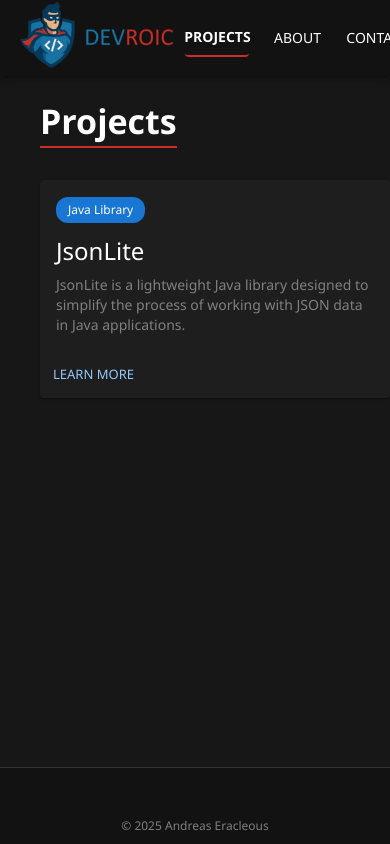
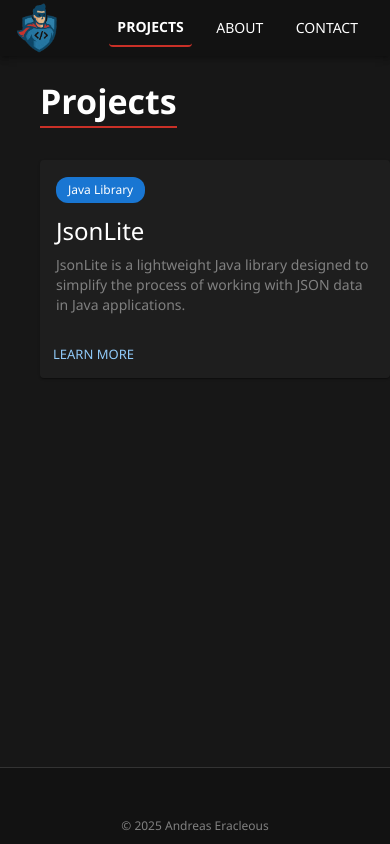
Before and after one commit to Devroic/devroic-ui, a React (Vite) app: page / in a window 390 px wide. Built offline with nearby package versions, Linux system fonts and the light colour scheme; some icons are missing.

Commit message:
Revert "Update Header.tsx"
This reverts commit b275fb41949adac26189332aac3f838a036cb7e9.

```diff
--- a/src/components/Header.tsx
+++ b/src/components/Header.tsx
@@ -1,17 +1,22 @@
-import { AppBar, Box, Button, Toolbar } from "@mui/material";
+import { AppBar, Box, Button, Toolbar, useMediaQuery } from "@mui/material";
+import { useTheme } from "@mui/material/styles";
 import { Link, NavLink } from "react-router-dom";
 import { appBarMenu } from "../constants/appBar";
 import { colors } from "../constants/colors";
 
 const Header = () => {
-  // const theme = useTheme();
-  // const isSmallScreen = useMediaQuery(theme.breakpoints.down("sm")); // <600px
+  const theme = useTheme();
+  const isSmallScreen = useMediaQuery(theme.breakpoints.down("sm")); // <600px
 
   return (
     <AppBar position="static" sx={{ bgcolor: colors.background }}>
       <Toolbar>
         <Link to={"/"}>
-          <img src="/icons/full-logo.png" alt="Logo" style={{ height: 70 }} />
+          <img
+            src={isSmallScreen ? "/icons/logo.png" : "/icons/full-logo.png"}
+            alt="Logo"
+            style={{ height: isSmallScreen ? 50 : 70, display: "block" }}
+          />
         </Link>
 
         <Box sx={{ flexGrow: 1 }} />
```
